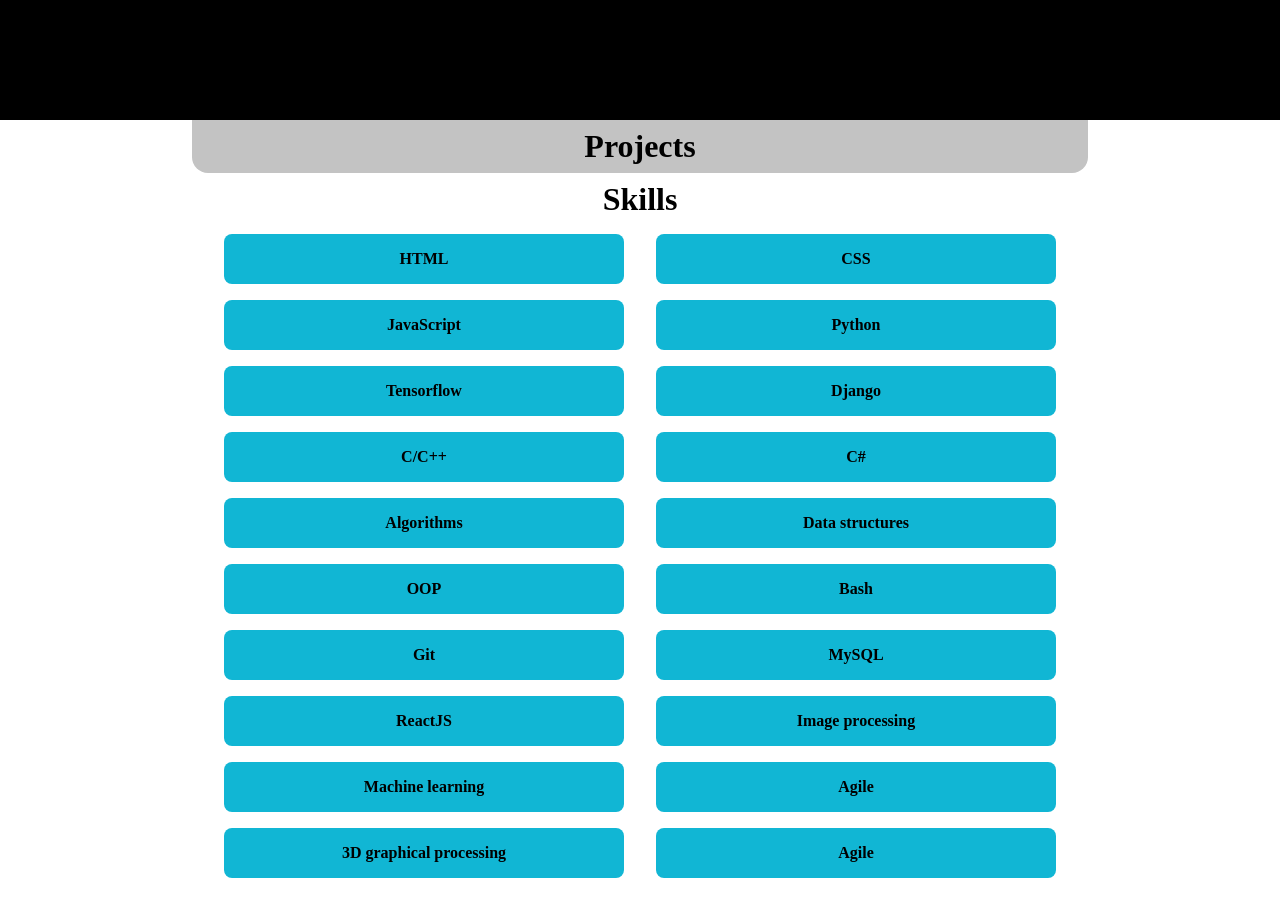
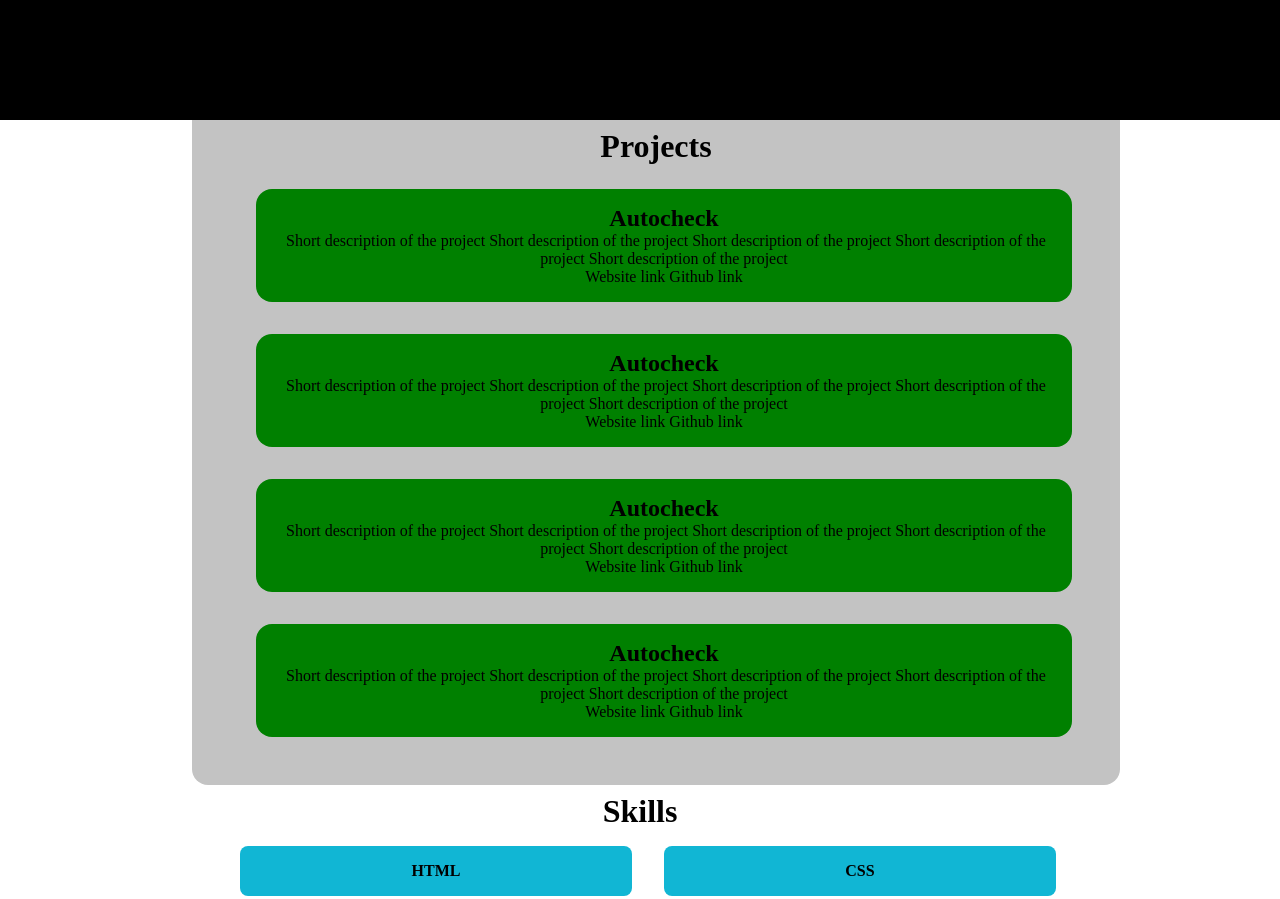
Before and after one commit to razvanpodar/razvanpodar.github.io, a website built with Vite: page index.html in a window 1280 px wide. Shown: the part 680-1579 px from the top of the page. Built offline with nearby package versions, Linux system fonts and the light colour scheme.

Commit message:
Add template for project cards

```diff
--- a/index.html
+++ b/index.html
@@ -25,6 +25,61 @@
 		<div class="main">
 		<div class="projects" id="projects">
 			<h1 class="title">Projects</h1>
+
+			<div class="projects-container">
+				<div class="project-card">
+					<h2>Autocheck</h2>
+					<img src="" alt="">
+					<span>Short description of the project</span>
+					<span>Short description of the project</span>
+					<span>Short description of the project</span>
+					<span>Short description of the project</span>
+					<span>Short description of the project</span>
+					<br>
+					<a>Website link</a>
+					<a>Github link</a>
+				</div>
+
+				<div class="project-card">
+					<h2>Autocheck</h2>
+					<img src="" alt="">
+					<span>Short description of the project</span>
+					<span>Short description of the project</span>
+					<span>Short description of the project</span>
+					<span>Short description of the project</span>
+					<span>Short description of the project</span>
+					<br>
+					<a>Website link</a>
+					<a>Github link</a>
+				</div>
+
+				<div class="project-card">
+					<h2>Autocheck</h2>
+					<img src="" alt="">
+					<span>Short description of the project</span>
+					<span>Short description of the project</span>
+					<span>Short description of the project</span>
+					<span>Short description of the project</span>
+					<span>Short description of the project</span>
+					<br>
+					<a>Website link</a>
+					<a>Github link</a>
+				</div>
+
+				<div class="project-card">
+					<h2>Autocheck</h2>
+					<img src="" alt="">
+					<span>Short description of the project</span>
+					<span>Short description of the project</span>
+					<span>Short description of the project</span>
+					<span>Short description of the project</span>
+					<span>Short description of the project</span>
+					<br>
+					<a>Website link</a>
+					<a>Github link</a>
+				</div>
+			</div>
+
 		</div>
 
 		<div class="skills" id="skills">
--- a/style.css
+++ b/style.css
@@ -56,6 +56,7 @@
 .main {
 	margin-left: 15%;
 	margin-right: 15%;
+	width: auto;
 }
 
 .title {
@@ -68,10 +69,36 @@
 	height: auto;
 	width: 100%;
 	border-radius: 0 0 1rem 1rem;
+	padding: 0 1rem 1rem 1rem;
+}
+
+.projects-container {
+	display: flex;
+	justify-content: space-between;
+	flex-wrap: wrap;
+	flex-direction: row;
+	align-items: center;
+	text-align: center;
+	padding: 0 1rem 1rem 2rem;
+}
+
+.project-card {
+	display: inline-block;
+	flex-basis: 25rem;
+	/* I dont know if grow is good here */
+	flex-grow: 1;
+	margin: 1rem;
+	padding: 1rem;
+	/* width: 40%; */
+	width: auto;
+	height: auto;
+	background-color: green;
+	border-radius: 1rem;
 }
 
 .skills {
 	background-color: white;
+	/* margin: 1rem; */
 	height: auto;
 	width: 100%;
 }
@@ -83,7 +110,7 @@
 	justify-content: space-between;
 	align-items: center;
 	text-align: center;
-  padding: 0 1rem 1rem 1rem;
+	padding: 0 1rem 1rem 2rem;
 }
 
 .skill {
```
Lines whose indentation alone changed are shown as unchanged.
